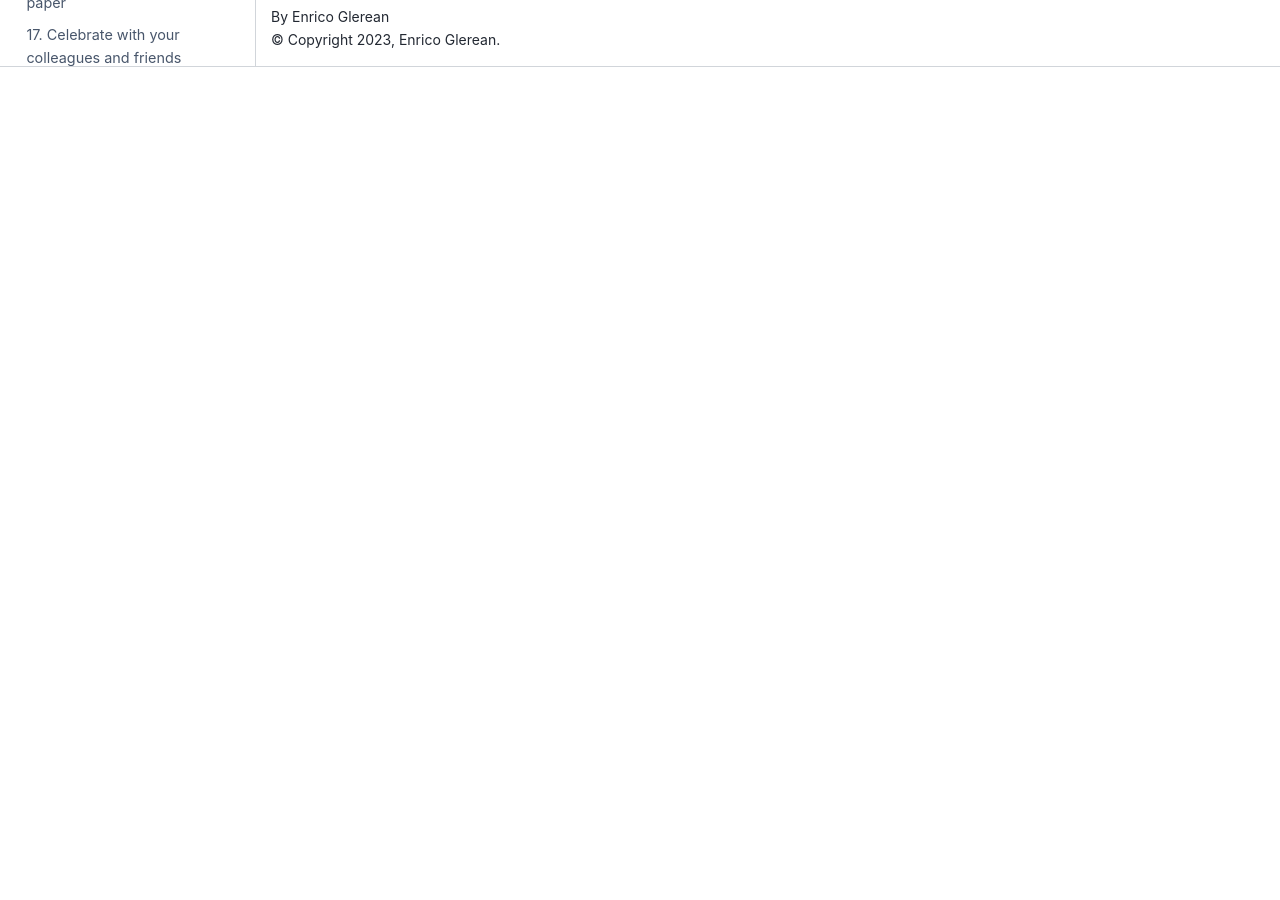
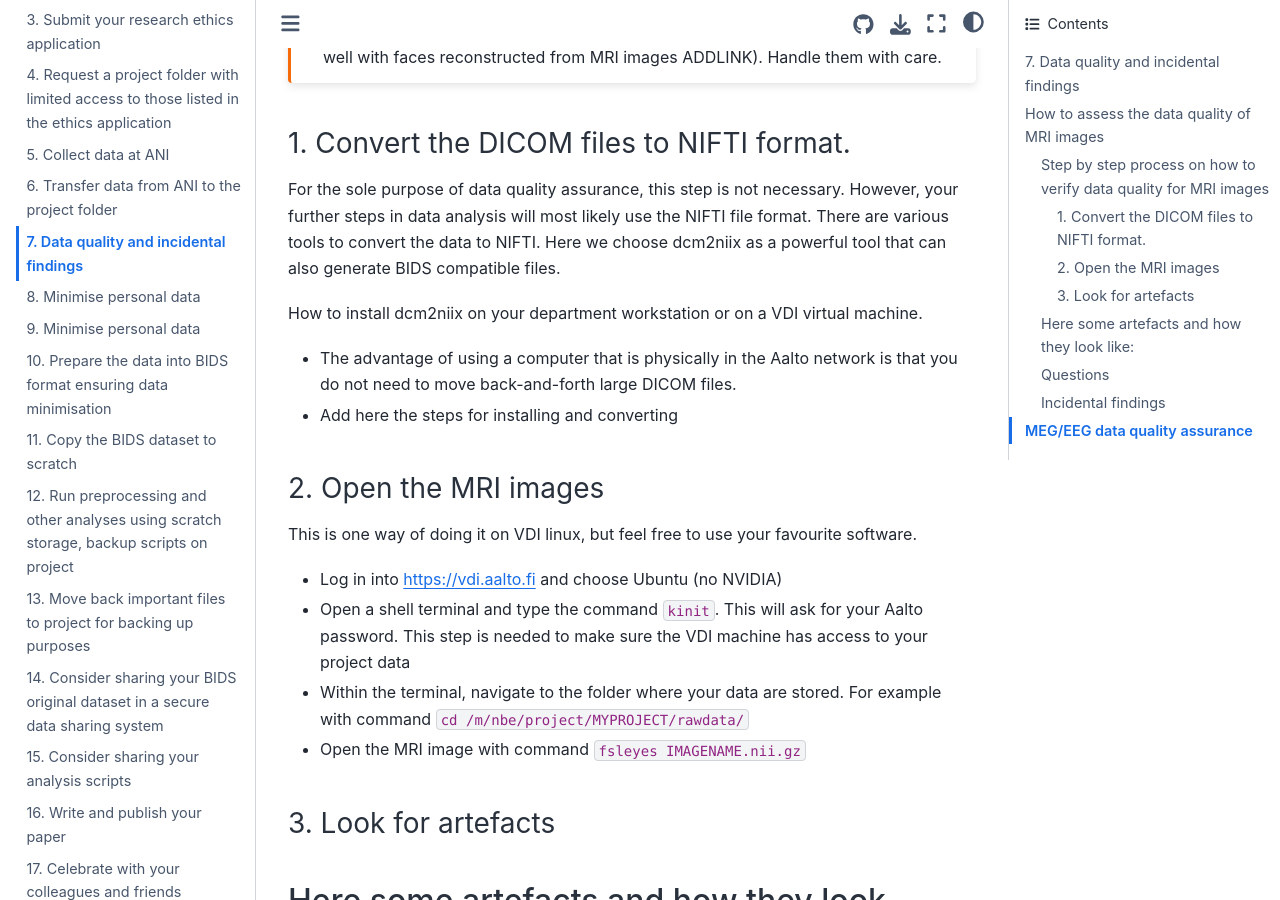
Before and after one commit to eglerean/neuroimagingworkflows, a Sphinx documentation site: the page built from doc/07_dataquality.md, in a window 1280 px wide and 900 px high, scrolled down 882 px. Built offline with Sphinx 7.4.7 and the Sphinx Book theme 1.1.4, drawn with Linux system fonts in a browser that asks for light colours; before the commit the page ends 949 px from its top, so only the background shows below that; some of the changed text lies outside the part shown.

Commit message:
expanding section 7

```diff
--- a/doc/07_dataquality.md
+++ b/doc/07_dataquality.md
@@ -1,5 +1,56 @@
-# 7. Transfer data from ANI to the project folder
+# 7. Data quality and incidental findings
 
-Once data collection at ANI is complete, the next step is the safe and secure transfer of this data to the designated project folder. This process is critical to ensure data integrity and privacy. It's advisable to use encrypted methods of transfer to prevent potential breaches or interception.
+:::{note}
+In this page how to check the quality of your data and how to deal with incidental findings
+:::
 
-While transferring, be mindful of the folder structure and naming conventions. Consistency in these aspects will aid in the efficient organization and subsequent analysis of the data. Regular checks and verifications during this phase can prevent data loss or mismatches.
+Data quality is an important step that should happen immediately after a dataset has been transferred from the MRI/MEG facilities. Ideally data quality happens on the same day of the scanning.
+
+# How to assess the data quality of MRI images
+
+There are various resources on the web that describe the types of artifacts for various MRI modalities. The most common ones are related to artifacts due to head motion, artifacts related to signal intensity (e.g. signal drop in a part of the image, large effect of the scanner field).
+
+## Step by step process on how to verify data quality for MRI images
+
+:::{warning}
+Please note that at this stage the DICOM files contain the full 3D image of the face of the individual which is a strong identifier (facial recognition tools work really well with faces reconstructed from MRI images ADDLINK). Handle them with care.
+:::
+
+### 1. Convert the DICOM files to NIFTI format.
+
+For the sole purpose of data quality assurance, this step is not necessary. However, your further steps in data analysis will most likely use the NIFTI file format. There are various tools to convert the data to NIFTI. Here we choose dcm2niix as a powerful tool that can also generate BIDS compatible files.
+
+How to install dcm2niix on your department workstation or on a VDI virtual machine.
+
+- The advantage of using a computer that is physically in the Aalto network is that you do not need to move back-and-forth large DICOM files.
+- Add here the steps for installing and converting
+
+
+### 2. Open the MRI images
+
+This is one way of doing it on VDI linux, but feel free to use your favourite software.
+
+- Log in into https://vdi.aalto.fi and choose Ubuntu (no NVIDIA)
+- Open a shell terminal and type the command `kinit`. This will ask for your Aalto password. This step is needed to make sure the VDI machine has access to your project data
+- Within the terminal, navigate to the folder where your data are stored. For example with command `cd /m/nbe/project/MYPROJECT/rawdata/`
+- Open the MRI image with command `fsleyes IMAGENAME.nii.gz`
+
+### 3. Look for artefacts
+
+Here some artefacts and how they look like:
+-
+
+## Questions
+
+*What if I am not sure on what to look for?* Do this check with a more experienced colleague. You can also ask for an expert opinion from AMI personnel if you think that there are measurement issues with your MRI data.
+
+*The image does not open with fsleyes* OR *dcm2niix is not able to convert the DICOM to NIFTI*.
+There might be a problem related to data corruption of the files, for example the transfer was not successful or other errors related to file storage (e.g. your disk quota is full and some files were trunkated). Please contact AMI personnel so they can verify that the copy of the image on their server is fine.
+
+## Incidental findings
+
+Sometimes when inspecting the MRI images, the brain of the participants that you look at might look different than the typical brain you have seen during your studies. If there are no MRI artefacts, the MRI image might display possible health related issues with the participant's brain such as brain tumors, cavernomas, calcifications, cysts, and other anomalies in the MRI image. In these cases, please follow the procedure for incidental findings that you have outlined in your ethical application. Most likely the procedure involves sending an image to AMI personnell and the responsible medical doctor to ask for their expert opinion. Incidental findings are not rare (1 out of 100) and it is important that the doctor gets in touch with the participants immediately if they want to recommend another MRI measurement at hospital facilities.
+
+It is however important to remember that the images collected with the scanner at AMI cannot be used for medical purposes since the equipment and the sequences use are not exactly the same that you have in a standard hospital MRI scanner. Please let the medical doctor decide how to proceed and they can be in touch with the research subject.
+
+# MEG/EEG data quality assurance
```
